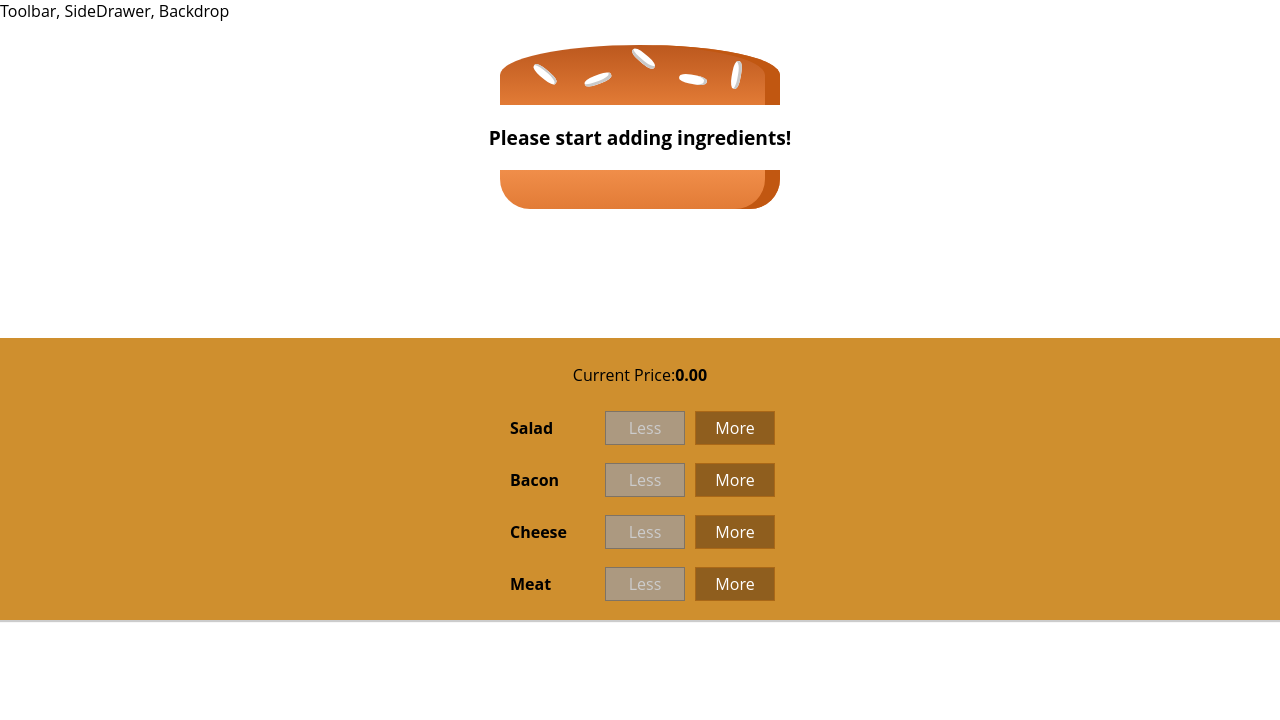
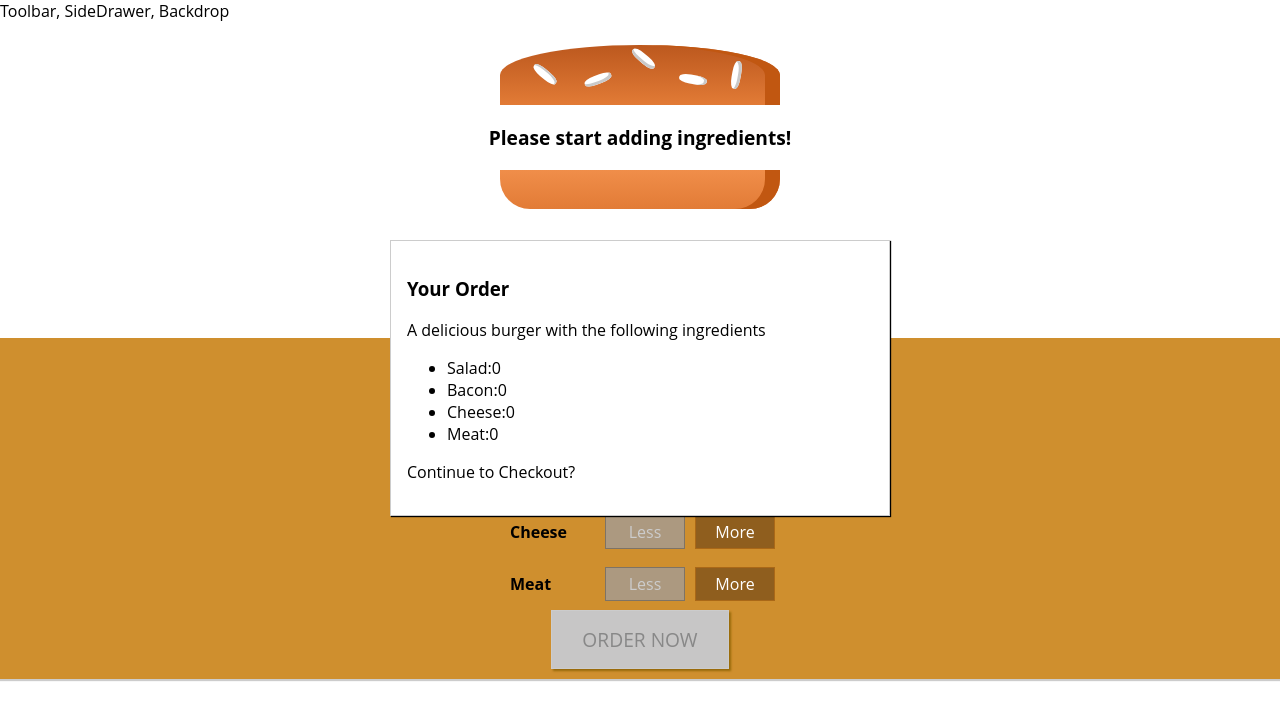
Before and after one commit to Sleyter2616/BurgerBuilder, a React app: page / in a window 1280 px wide. Shown: the top 720 px of the page. Built offline with nearby package versions, Linux system fonts and the light colour scheme.

Commit message:
created an orderSummary

```diff
--- a/src/components/Burger/BuildControls/BuildControls.css
+++ b/src/components/Burger/BuildControls/BuildControls.css
@@ -8,3 +8,45 @@
 	margin: auto;
 	padding: 10px 0;
 }
+
+.OrderButton {
+	background-color: #dad735;
+	outline: none;
+	cursor: pointer;
+	border: 1px solid #966909;
+	color: #966909;
+	font-family: inherit;
+	font-size: 1.2em;
+	padding: 15px 30px;
+	box-shadow: 2px 2px 2px #966909;
+}
+
+.OrderButton:hover,
+.OrderButton:active {
+	background-color: #a0db41;
+	border: 1px solid #966909;
+	color: #966909;
+}
+
+.OrderButton:disabled {
+	background-color: #c7c6c6;
+	cursor: not-allowed;
+	border: 1px solid #ccc;
+	color: #888888;
+}
+
+.OrderButton:not(:disabled) {
+	animation: enable 0.3s linear;
+}
+
+@keyframes enable {
+	0% {
+		transform: scale(1);
+	}
+	60% {
+		transform: scale(1.1);
+	}
+	100% {
+		transform: scale(1);
+	}
+}
--- a/src/components/Burger/BuildControls/BuildControls.js
+++ b/src/components/Burger/BuildControls/BuildControls.js
@@ -22,6 +22,9 @@
 				disabled={props.disabled[ctrl.type]}
 			/>
 		))}
+		<button className={classes.OrderButton} disabled={!props.purchasable}>
+			ORDER NOW
+		</button>
 	</div>
 );
 export default buildControls;
--- /dev/null
+++ b/src/components/Burger/OrderSummary/OrderSummary.js
@@ -0,0 +1,22 @@
+import React from "react";
+import Auxillary from "../../../hoc/Auxillary";
+// import classes from "./OrderSummary.css";
+const orderSummary = (props) => {
+	const ingredientSummary = Object.keys(props.ingredients).map((igKey) => {
+		return (
+			<li key={igKey}>
+				<span style={{textTransform: "capitalize"}}>{igKey}</span>:
+				{props.ingredients[igKey]}
+			</li>
+		);
+	});
+	return (
+		<Auxillary>
+			<h3>Your Order</h3>
+			<p>A delicious burger with the following ingredients</p>
+			<ul>{ingredientSummary}</ul>
+			<p>Continue to Checkout?</p>
+		</Auxillary>
+	);
+};
+export default orderSummary;
--- /dev/null
+++ b/src/components/UI/Modal/Modal.css
@@ -0,0 +1,20 @@
+.Modal {
+	position: fixed;
+	z-index: 500;
+	background-color: white;
+	width: 70%;
+	border: 1px solid #ccc;
+	box-shadow: 1px 1px 1px black;
+	padding: 16px;
+	left: 15%;
+	top: 30%;
+	box-sizing: border-box;
+	transition: all 0.3s ease-out;
+}
+
+@media (min-width: 600px) {
+	.Modal {
+		width: 500px;
+		left: calc(50% - 250px);
+	}
+}
--- /dev/null
+++ b/src/components/UI/Modal/Modal.js
@@ -0,0 +1,7 @@
+import React from "react";
+import classes from "./Modal.css";
+
+const modal = (props) => {
+	return <div className={classes.Modal}>{props.children}</div>;
+};
+export default modal;
--- a/src/containers/BurgerBuilder/BurgerBuilder.js
+++ b/src/containers/BurgerBuilder/BurgerBuilder.js
@@ -2,7 +2,8 @@
 import Auxillary from "../../hoc/Auxillary";
 import Burger from "../../components/Burger/Burger";
 import BuildControls from "../../components/Burger/BuildControls/BuildControls";
-
+import Modal from "../../components/UI/Modal/Modal";
+import OrderSummary from "../../components/Burger/OrderSummary/OrderSummary";
 const INGREDIENT_PRICES = {
 	salad: 0.5,
 	cheese: 0.4,
@@ -18,7 +19,18 @@
 			meat: 0,
 		},
 		totalPrice: 0,
+		purchasable: false,
 	};
+	updatePurchaseState(ingredients) {
+		const sum = Object.keys(ingredients)
+			.map((igKey) => {
+				return ingredients[igKey];
+			})
+			.reduce((sum, el) => {
+				return sum + el;
+			}, 0);
+		this.setState({purchasable: sum > 0});
+	}
 	addIngredientHandler = (type) => {
 		const oldCount = this.state.ingredients[type];
 		const updatedCount = oldCount + 1;
@@ -30,6 +42,7 @@
 		const oldPrice = this.state.totalPrice;
 		const newPrice = oldPrice + priceAddition;
 		this.setState({totalPrice: newPrice, ingredients: updatedIngredients});
+		this.updatePurchaseState(updatedIngredients);
 	};
 	removeIngredientHandler = (type) => {
 		const oldCount = this.state.ingredients[type];
@@ -43,6 +56,7 @@
 		const oldPrice = this.state.totalPrice;
 		const newPrice = oldPrice - priceSubtraction;
 		this.setState({totalPrice: newPrice, ingredients: updatedIngredients});
+		this.updatePurchaseState(updatedIngredients);
 	};
 	render() {
 		const disabledInfo = {
@@ -53,11 +67,15 @@
 		}
 		return (
 			<Auxillary>
+				<Modal>
+					<OrderSummary ingredients={this.state.ingredients} />
+				</Modal>
 				<Burger ingredients={this.state.ingredients} />
 				<BuildControls
 					ingredientAdded={this.addIngredientHandler}
 					ingredientRemoved={this.removeIngredientHandler}
 					disabled={disabledInfo}
+					purchasable={this.state.purchasable}
 					price={this.state.totalPrice}
 				/>
 			</Auxillary>
```
Also changed, not shown: src/components/Burger/OrderSummary/OrderSummary.css (added).
